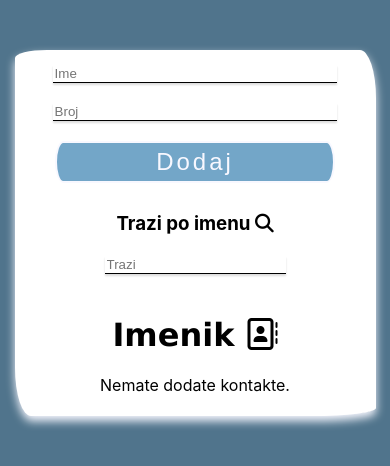
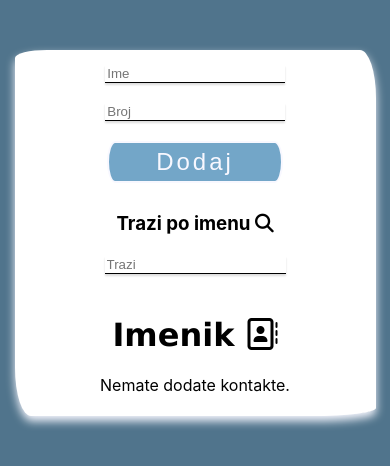
Before and after one commit to salEZY/Phonebook-react-practice, a React (Create React App) app: page / in a window 390 px wide. Shown: the top 466 px of the page. Built offline with nearby package versions, Linux system fonts and the light colour scheme.

Commit message:
media query edit

```diff
--- a/src/index.css
+++ b/src/index.css
@@ -104,3 +104,11 @@ input[type="text"] {
     margin: 10px auto;
   }
 }
+
+@media screen and (max-width: 500px) {
+  .input-add-container input,
+  .input-add-container input[type="submit"] {
+    width: 50%;
+    margin: 10px auto;
+  }
+}
```
